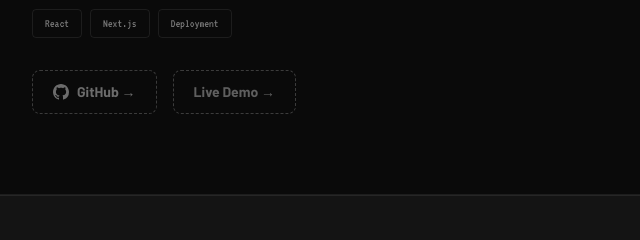
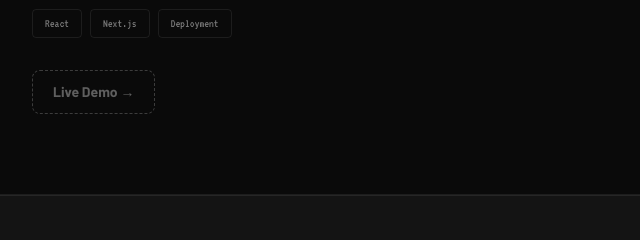
Before and after one commit to judoakah3379-stack/James.I.Udoakahportfolio, a plain HTML site: page projects.html in a window 1280 px wide. Shown: the part 2244-2484 px from the top of the page, 640-1280 px from the left. Drawn offline with Linux system fonts and the light colour scheme.

Commit message:
Remove private-repo GitHub link from Halosphere card, keep live demo only

```diff
--- a/projects.html
+++ b/projects.html
@@ -116,10 +116,6 @@
             <span class="tag">Deployment</span>
           </div>
           <div class="project-links">
-            <a href="https://github.com/JamesUdini/halosphere" class="project-link project-link-github" target="_blank" rel="noopener noreferrer">
-              <svg width="16" height="16" viewBox="0 0 24 24" fill="currentColor"><path d="M12 0C5.37 0 0 5.37 0 12c0 5.31 3.435 9.795 8.205 11.385.6.105.825-.255.825-.57 0-.285-.015-1.23-.015-2.235-3.015.555-3.795-.735-4.035-1.41-.135-.345-.72-1.41-1.23-1.695-.42-.225-1.02-.78-.015-.795.945-.015 1.62.87 1.845 1.23 1.08 1.815 2.805 1.305 3.495.99.105-.78.42-1.305.765-1.605-2.67-.3-5.46-1.335-5.46-5.925 0-1.305.465-2.385 1.23-3.225-.12-.3-.54-1.53.12-3.18 0 0 1.005-.315 3.3 1.23.96-.27 1.98-.405 3-.405s2.04.135 3 .405c2.295-1.56 3.3-1.23 3.3-1.23.66 1.65.24 2.88.12 3.18.765.84 1.23 1.905 1.23 3.225 0 4.605-2.805 5.625-5.475 5.925.435.375.81 1.095.81 2.22 0 1.605-.015 2.895-.015 3.3 0 .315.225.69.825.57A12.02 12.02 0 0 0 24 12c0-6.63-5.37-12-12-12z"/></svg>
-              GitHub →
-            </a>
             <a href="https://halosphere-sigma.vercel.app/" class="project-link project-link-live" target="_blank" rel="noopener noreferrer">Live Demo →</a>
           </div>
         </div>
```
